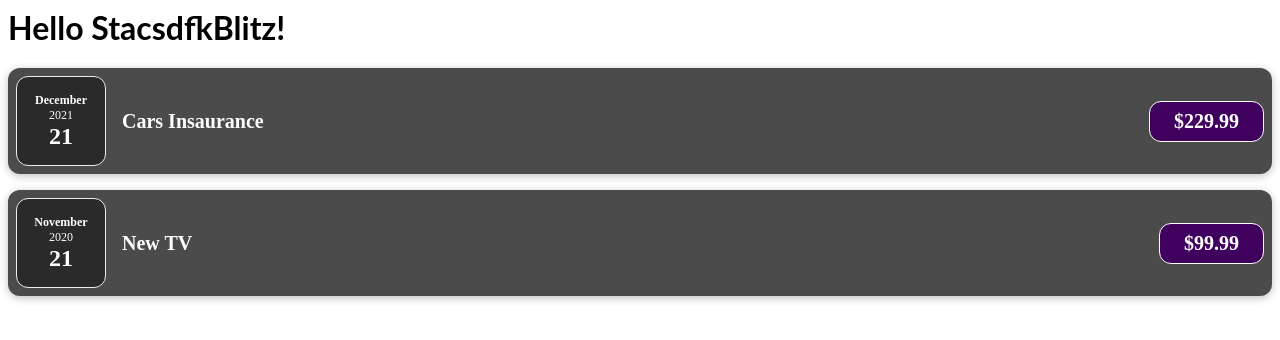
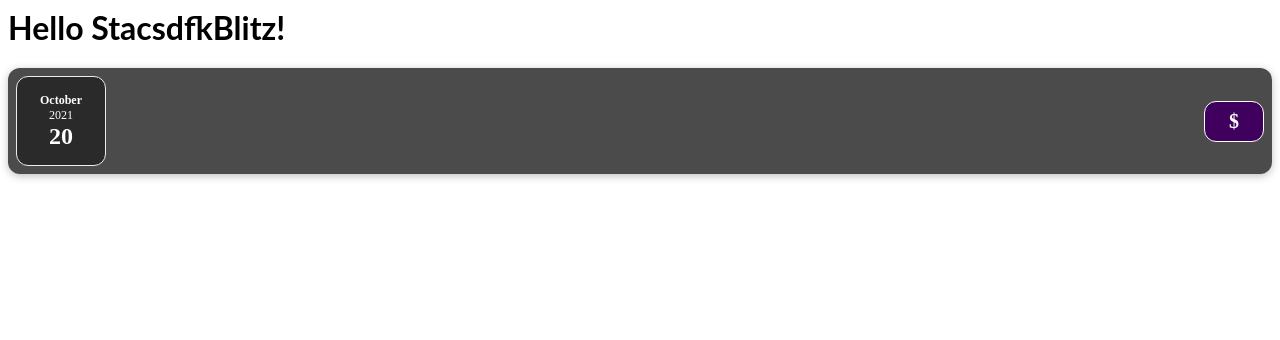
Before and after one commit to Shabbir16/react-basis, a React (Create React App) app: page / in a window 1280 px wide. Shown: the top 340 px of the page. Built offline with nearby package versions, Linux system fonts and the light colour scheme.

Commit message:
2 files modified, 1 added

```diff
--- a/src/App.js
+++ b/src/App.js
@@ -1,6 +1,7 @@
 import React from 'react';
 import './style.css';
 import ExpenseItems from './components/ExpenseItems';
+import Expense from './components/ExpenseItems';
 
 export default function App() {
   let expenseArr = [
@@ -13,26 +14,18 @@ export default function App() {
     {
       id: 2,
       title: 'New TV',
-      date: new Date(2020, 10, 21),
+      date: new Date(2020, 10, 11),
       amount: 99.99,
     },
   ];
 
-  let arr = [];
-  for (let i = 0; i < expenseArr.length; i++) {
-    arr.push(
-      <ExpenseItems
-        title={expenseArr[i].title}
-        date={expenseArr[i].date}
-        amount={expenseArr[i].amount}
-      />
-    );
-  }
+
 
   return (
     <div>
       <h1>Hello StacsdfkBlitz!</h1>
-      {arr}
+      <Expense data={expenseArr}
+      soot="dadsad"/>
     </div>
   );
 }
--- a/src/components/ExpenseDate.js
+++ b/src/components/ExpenseDate.js
@@ -6,7 +6,11 @@ import './ExpenseDate.css';
 class ExpenseDate extends React.Component{
 
   render(){
-    let date  = this.props.date;
+    let date  = new Date();
+    if(this.props.date){
+      this.props.date  = this.props.date;
+    }
+
     let year = date.getFullYear();
     let month = date.toLocaleString('en-US',{month:'long'});
     let day = date.toLocaleString('en-US',{day:'2-digit'});
```
Also changed, not shown: src/components/Expense.js (added, +52 -0 lines).
